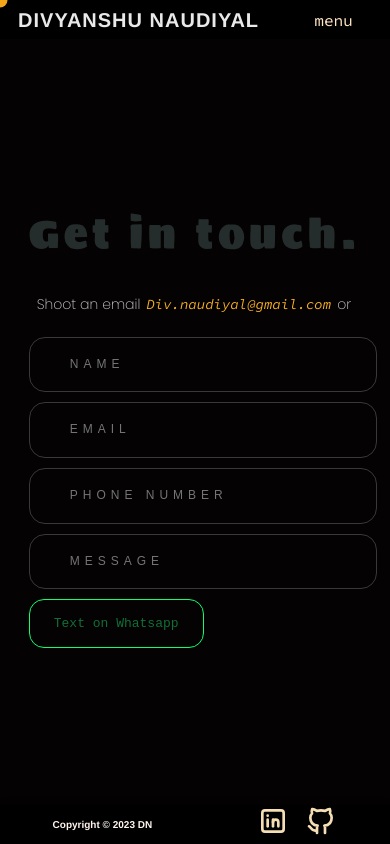
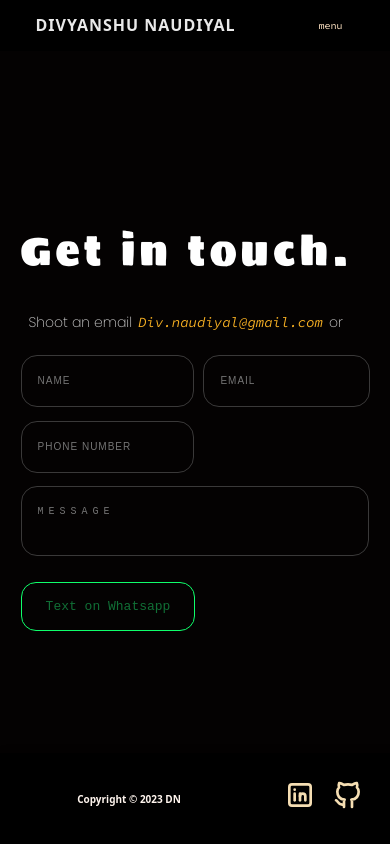
Before and after one commit to divyanshunaudiyal/react-resume, a React (Vite) app: page /contact in a window 390 px wide. Built offline with nearby package versions, Linux system fonts and the light colour scheme.

Commit message:
updated structure for contact form

```diff
--- a/src/App.css
+++ b/src/App.css
@@ -7,10 +7,9 @@
 
 * {
   cursor: none;
-  /* background: azure; */
 }
 .cursor {
-  background-color: rgb(243, 166, 23);
+  background-color: indianred;
   height: 15px;
   width: 15px;
   border-radius: 50%;
@@ -18,16 +17,14 @@
   top: 0;
   left: 0;
   pointer-events: none;
-  z-index: 9999999 !important;
+  z-index: 9999 !important;
 }
-/* .cursor::after {
-  content: "";
-  height: 50px;
-  width: 50px;
-  border-radius: 50%;
-  background-color: transparent;
-  border: 1px solid white;
-  position: absolute;
-  left: -20px;
-  top: -20px;
-} */
+
+@media screen and (max-width: 768px) {
+  * {
+    cursor: pointer;
+  }
+  .cursor {
+    display: none;
+  }
+}
--- a/src/components/navbar/Navbar.tsx
+++ b/src/components/navbar/Navbar.tsx
@@ -9,15 +9,17 @@ function Navbar() {
   const variants = {
     default: {
       x: mousePosition.x - 7.5,
-      y: mousePosition.y - 7.5, //size of cursor is 32px so to center it do -16
+      y: mousePosition.y - 7.5,
+      // transition: { delay: -0.5 },
     },
     text: {
-      height: 50,
-      width: 50,
-      x: mousePosition.x - 25,
-      y: mousePosition.y - 25, // size 50 , so -25
-      background: "cadetblue",
+      height: 70,
+      width: 70,
+      x: mousePosition.x - 35,
+      y: mousePosition.y - 35,
+      background: "white",
       mixBlendMode: "difference",
+      // transition: { type: "spring", stiffness: 1000, damping: 100 },
     },
   };
 
--- a/src/pages/contact/Contact.tsx
+++ b/src/pages/contact/Contact.tsx
@@ -1,6 +1,6 @@
 function Contact() {
   return (
-    <div className="contact">
+    <section className="contact">
       <div className="contact-container">
         <h1 className="contact-heading">Get in touch.</h1>
         <h3 className="mail">
@@ -9,25 +9,31 @@ function Contact() {
         </h3>
         <div className="contact-msg contact-form" id="contact-form">
           <form action="">
-            <label className="label">
+            <div className="form-container">
+              <label className="label fullname">
                 <input type="text" placeholder="name" id="name" />
               </label>
-            <label className="label">
+              <label className="label email-id">
                 <input type="email" placeholder="email" id="email" />
               </label>
-            <label className="label">
-              <input type="number" placeholder="phone number" id="phone-num" />
+              <label className="label phone-number">
+                <input
+                  type="number"
+                  placeholder="phone number"
+                  id="phone-num"
+                />
               </label>
-            <label className="label">
-              <input type="text" placeholder="message" id="message" />
+              <label className="label msg">
+                <textarea placeholder="message" id="message" />
               </label>
-            <button type="submit" id="whatsapp-btn">
+              <button type="submit" id="whatsapp-btn" className="whatsapp">
                 Text on Whatsapp
               </button>
+            </div>
           </form>
         </div>
       </div>
-    </div>
+    </section>
   );
 }
 
--- a/src/pages/home/Home.tsx
+++ b/src/pages/home/Home.tsx
@@ -31,7 +31,7 @@ function Home() {
       <div className="home__pic"></div>
       <div className="home__text">
         <h1>
-          <span className="name">Divyanshu Naudiyal</span>
+          <span className="name">Frontend Developer</span>
         </h1>
 
         <p>
--- a/src/styles/Home.scss
+++ b/src/styles/Home.scss
@@ -45,7 +45,7 @@
       // //   margin-left: 25%;
       // }
 
-      .name {
+      span {
         color: $text-blue;
         font-family: "Poppins";
         letter-spacing: -1.5px;
@@ -105,8 +105,9 @@
       h1 {
         font-size: 20px;
 
-        .name {
-          font-size: 35px;
+        span {
+          letter-spacing: 2px;
+          font-size: 30px;
         }
       }
       p {
--- a/src/styles/about.scss
+++ b/src/styles/about.scss
@@ -39,8 +39,6 @@
       padding-bottom: 2rem;
       position: relative; //for ::after
 
-      // font-size: 15px;
-
       h2 {
         margin: 0;
         font-size: 30px;
@@ -51,7 +49,6 @@
         font-size: 16px;
         animation: slideToLeft 1s;
       }
-      // gap: 2rem;
     }
   }
 
@@ -90,9 +87,12 @@
         display: flex;
         justify-content: center;
         align-items: center;
+        width: 15rem;
+        height: 20rem;
+        overflow: hidden;
         img {
           margin: 0 auto;
-          width: 80%;
+          width: 100%;
         }
       }
 
@@ -102,7 +102,7 @@
 
         h2 {
           font-size: 30px;
-          text-align: center;
+          // text-align: center;
         }
         p {
           font-size: 14px;
--- a/src/styles/contact.scss
+++ b/src/styles/contact.scss
@@ -33,13 +33,40 @@
     }
     /* for contact form */
     .contact-form form {
-      max-width: 700px;
+      width: 61rem;
       margin: 0 auto;
       animation: slideToTop 1.5s;
+
+      .form-container {
+        display: grid;
+        grid-template-columns: auto auto;
+        gap: 0.5rem;
+        grid-template-areas:
+          "fullname email"
+          "number ."
+          "message message"
+          "whatsapp .";
+
+        .fullname {
+          grid-area: fullname;
+        }
+        .email-id {
+          grid-area: email;
+        }
+        .phone-number {
+          grid-area: number;
+        }
+        .msg {
+          grid-area: message;
+        }
+        .whatsapp {
+          grid-area: whatsapp;
+        }
+      }
     }
     .contact-form form label {
       display: block;
-      width: 100%;
+      // width: 100%;
       /* padding: 0 0 0 3%; */
       margin-bottom: 3%;
     }
@@ -47,13 +74,13 @@
       text-transform: uppercase;
       letter-spacing: 5px;
       line-height: 1.8em;
-      width: 100%;
-      /*  */
+      width: 70%;
+
       background: transparent;
       color: #999;
       font-size: 12px;
       padding: 1rem 2.5rem;
-      // border: none;
+
       border: 0.5px solid rgb(58, 57, 57);
       // border-bottom-color: rgba(12, 12, 12, 0.3);
       border-radius: 1rem;
@@ -65,8 +92,22 @@
       transition: 2s;
       // background: rgb(80, 80, 80);
     }
-    //adding animation toeach input separately
-
+    label textarea {
+      text-transform: uppercase;
+      letter-spacing: 5px;
+      line-height: 1.8em;
+      width: 100%;
+      box-sizing: border-box;
+      background: transparent;
+      color: #999;
+      font-size: 12px;
+      padding: 1rem 2.5rem;
+      // border: none;
+      border: 0.5px solid rgb(58, 57, 57);
+      // border-bottom-color: rgba(12, 12, 12, 0.3);
+      border-radius: 1rem;
+      resize: none;
+    }
     #whatsapp-btn {
       box-sizing: border-box;
       border-radius: 15px;
@@ -93,7 +134,27 @@
     align-items: center;
     flex-direction: column;
     justify-content: center;
+    padding: 2rem 0;
+    .contact-form form {
+      width: 100% !important;
 
+      label {
+        input {
+          // width: 50%;
+          padding: 1rem;
+          letter-spacing: 1px;
+          font-size: 10px !important;
+
+          &:focus {
+            letter-spacing: 0;
+          }
+        }
+        textarea {
+          font-size: 10px;
+          padding: 1rem;
+        }
+      }
+    }
     input {
       width: 80% !important;
       padding: 0rem;
--- a/src/styles/footer.scss
+++ b/src/styles/footer.scss
@@ -41,6 +41,6 @@ footer {
 
 @media screen and (max-width: 768px) {
   footer {
-    padding: 0;
+    padding: 1.6rem;
   }
 }
--- a/src/styles/global.scss
+++ b/src/styles/global.scss
@@ -64,7 +64,7 @@ $bg-blue: #f6ffff;
 $bg-black: #042a2a;
 $bg-white: #ffffff;
 $highlight: rgb(19, 141, 141);
-$text-blue: #1e9999;
+$text-blue: #73dbffbd;
 $text-grey: rgb(233 233 233);
 @mixin about {
   margin: 4rem 0 0 0;
@@ -77,11 +77,15 @@ $text-grey: rgb(233 233 233);
   font-size: 40px;
   font-family: "Sigmar";
   animation: adjustSpacing 1.25s, slideToRight 1.5s;
-  color: #252c2c;
+  color: #ffffff;
   margin: 1rem auto;
+
+  @media screen and (max-width: 768px) {
+    animation: slideToRight 1.5s;
+  }
 }
 body {
-  font-family: "Helvetica";
+  line-height: 1.6;
 }
 
 // animation classes
--- a/src/styles/navbar.scss
+++ b/src/styles/navbar.scss
@@ -90,20 +90,16 @@ nav {
 
 @media screen and (max-width: 1024px) {
   nav {
-    // position: relative;
-
     z-index: 2;
-
+    height: 6%;
     .navbar-container {
       width: 100vw;
-
+      height: 100%;
       text-align: center;
-      font-size: 1rem;
-      height: 8%;
       align-items: center;
       .logo {
         h2 {
-          font-size: 20px;
+          font-size: 16px;
           margin: 0;
           padding: 2px 0;
         }
@@ -126,6 +122,7 @@ nav {
       .toggle-btn {
         display: block !important;
         color: bisque;
+        font-size: 10px;
         cursor: none;
 
         &:focus {
--- a/src/styles/project.scss
+++ b/src/styles/project.scss
@@ -106,7 +106,7 @@
         }
       }
       &__project2 {
-        margin: 3rem 0 0 0;
+        margin: 3rem 0;
         padding: 0;
 
         .project-img {
```
Lines whose indentation alone changed are shown as unchanged.
